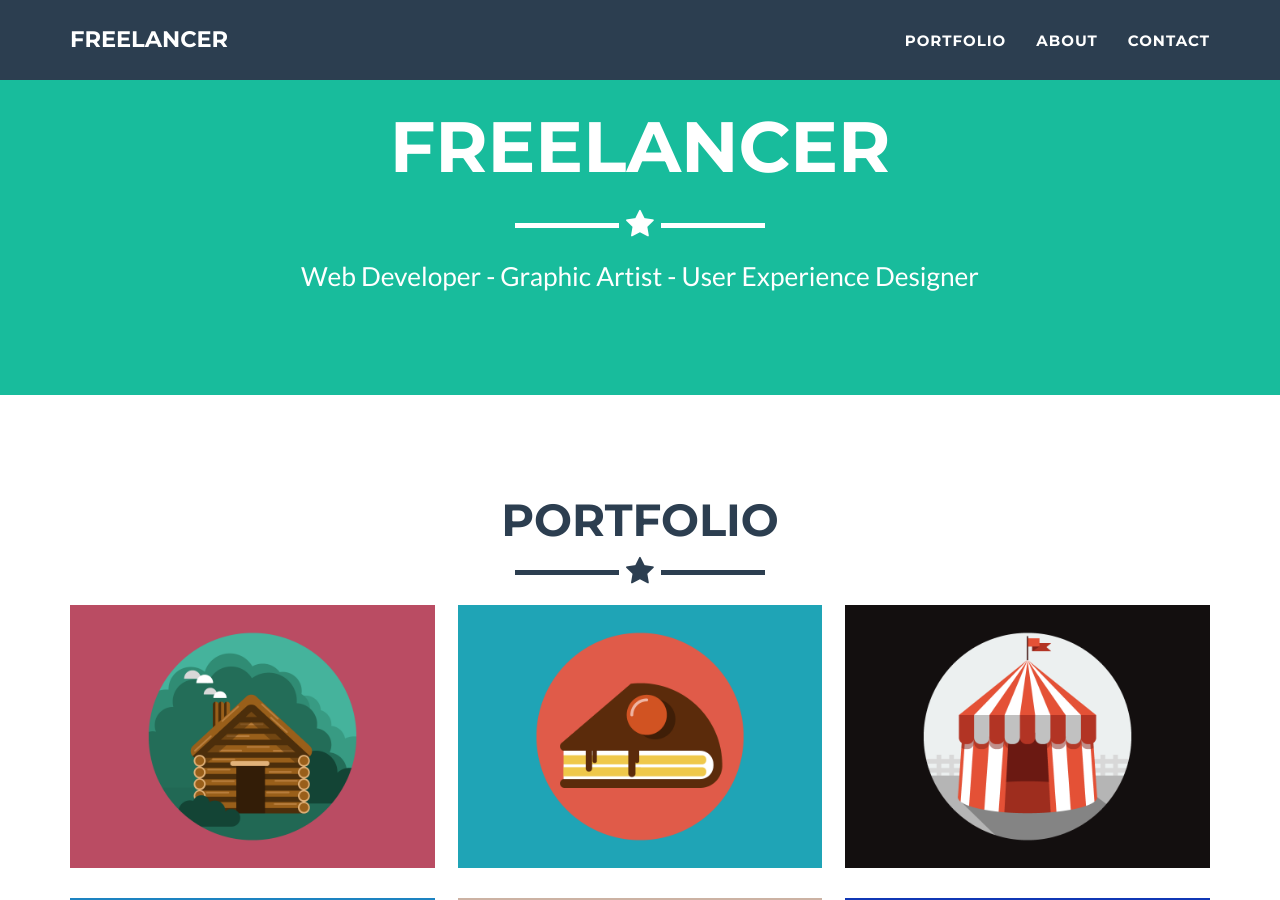
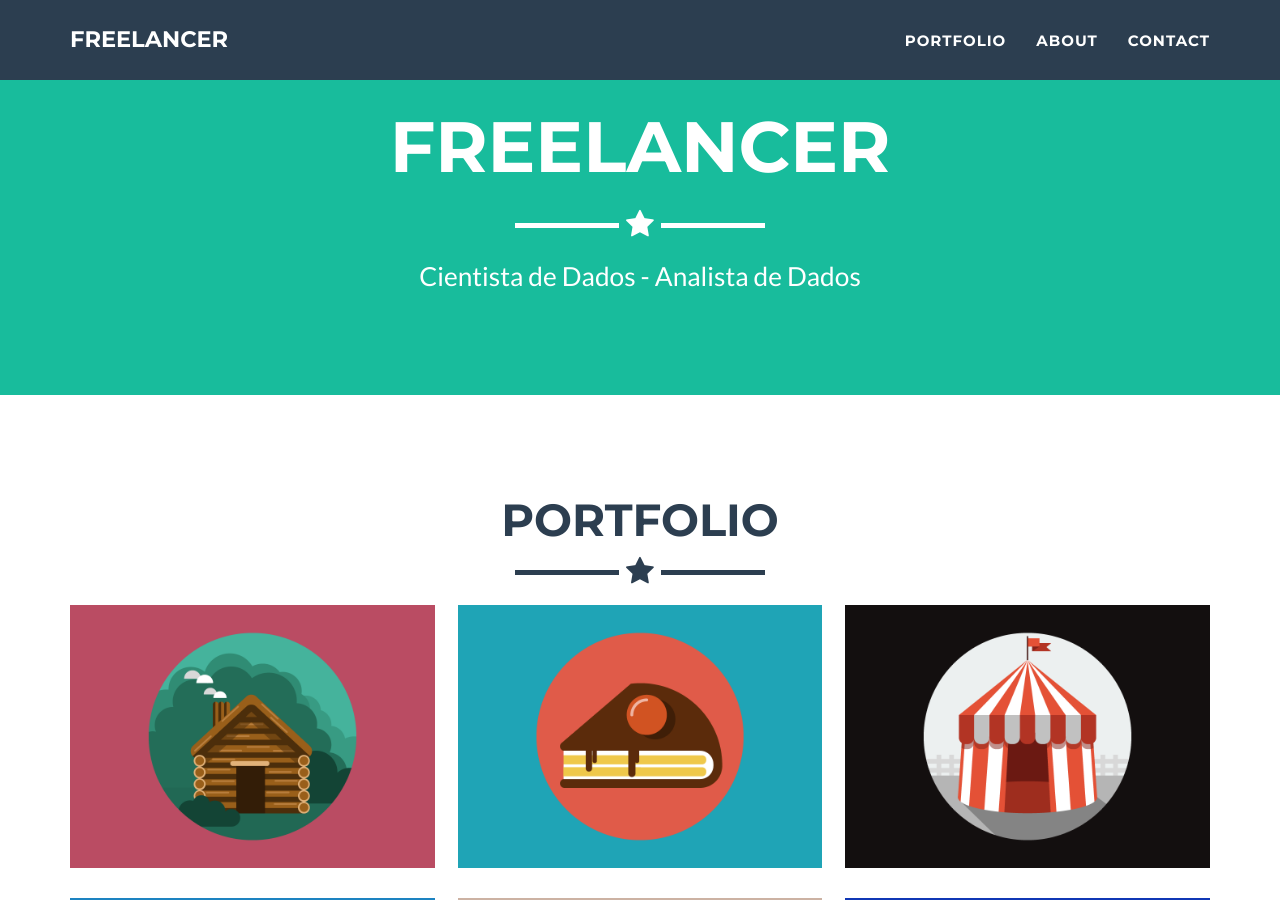
Before and after one commit to Jefferson019/DataScience, a Jekyll site: the page built from _posts/2014-07-18-project-1.markdown, in a window 1280 px wide and 900 px high, scrolled down 380 px. Built offline with Jekyll 4.4.1, drawn with Linux system fonts in a browser that asks for light colours.

Commit message:
Update _config.yml

```diff
--- a/_config.yml
+++ b/_config.yml
@@ -1,10 +1,10 @@
 # Site settings
 title: Freelancer
 email: your-email@domain.com
-url: https://github.com/jeromelachaud/freelancer-theme
+url: https://github.com/Jefferson019/DataScience
 description: "Write an awesome description for your new site here. You can edit this line in _config.yml. It will appear in your document head meta (for Google search results) and in your feed.xml site description."
 keywords: "your keywords, separated by commas"
-skills: "Web Developer - Graphic Artist - User Experience Designer"
+skills: "Cientista de Dados - Analista de Dados"
 meta_author: LastName FirstName
 
 # Google webmaster tools
```
